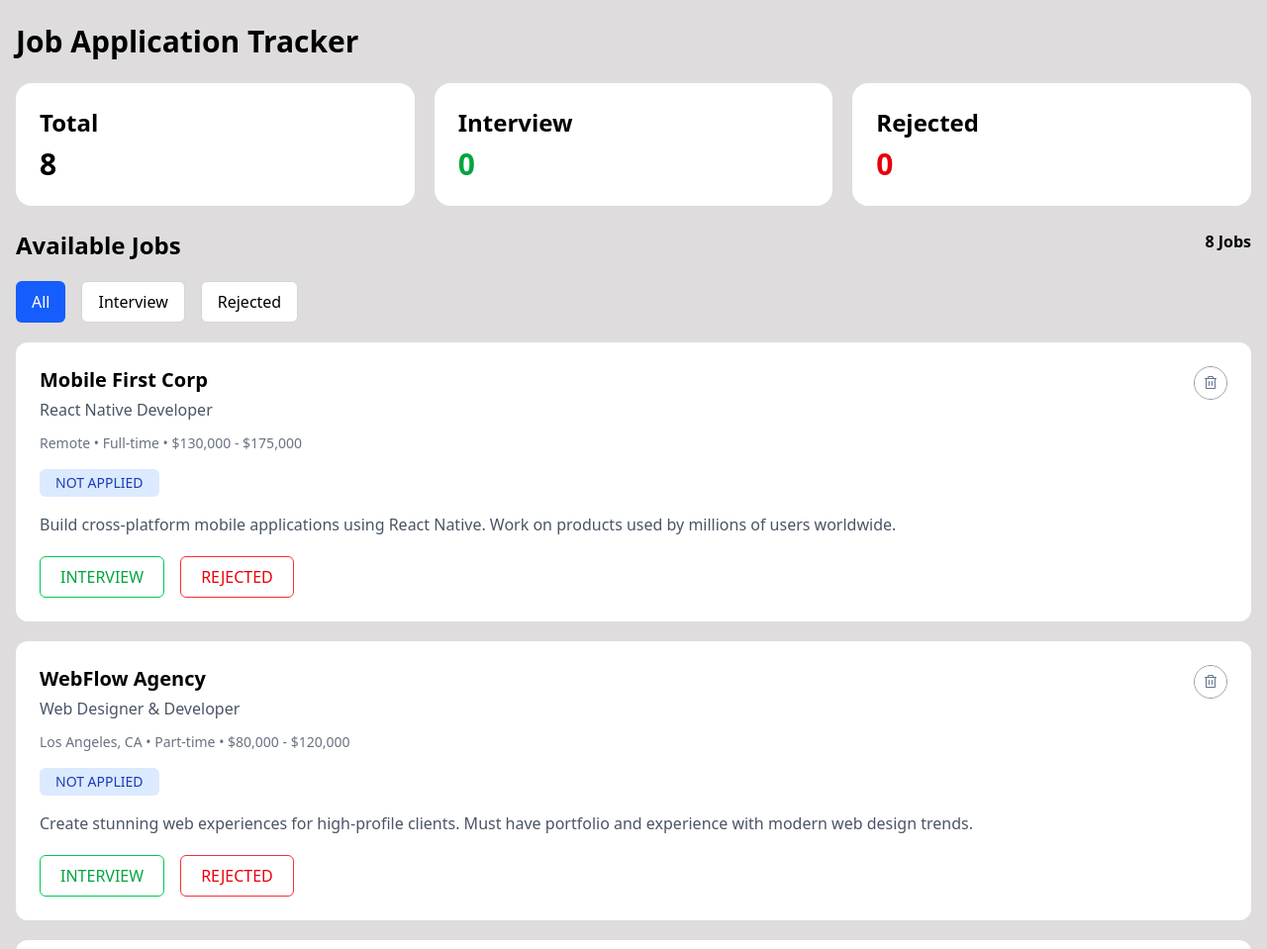
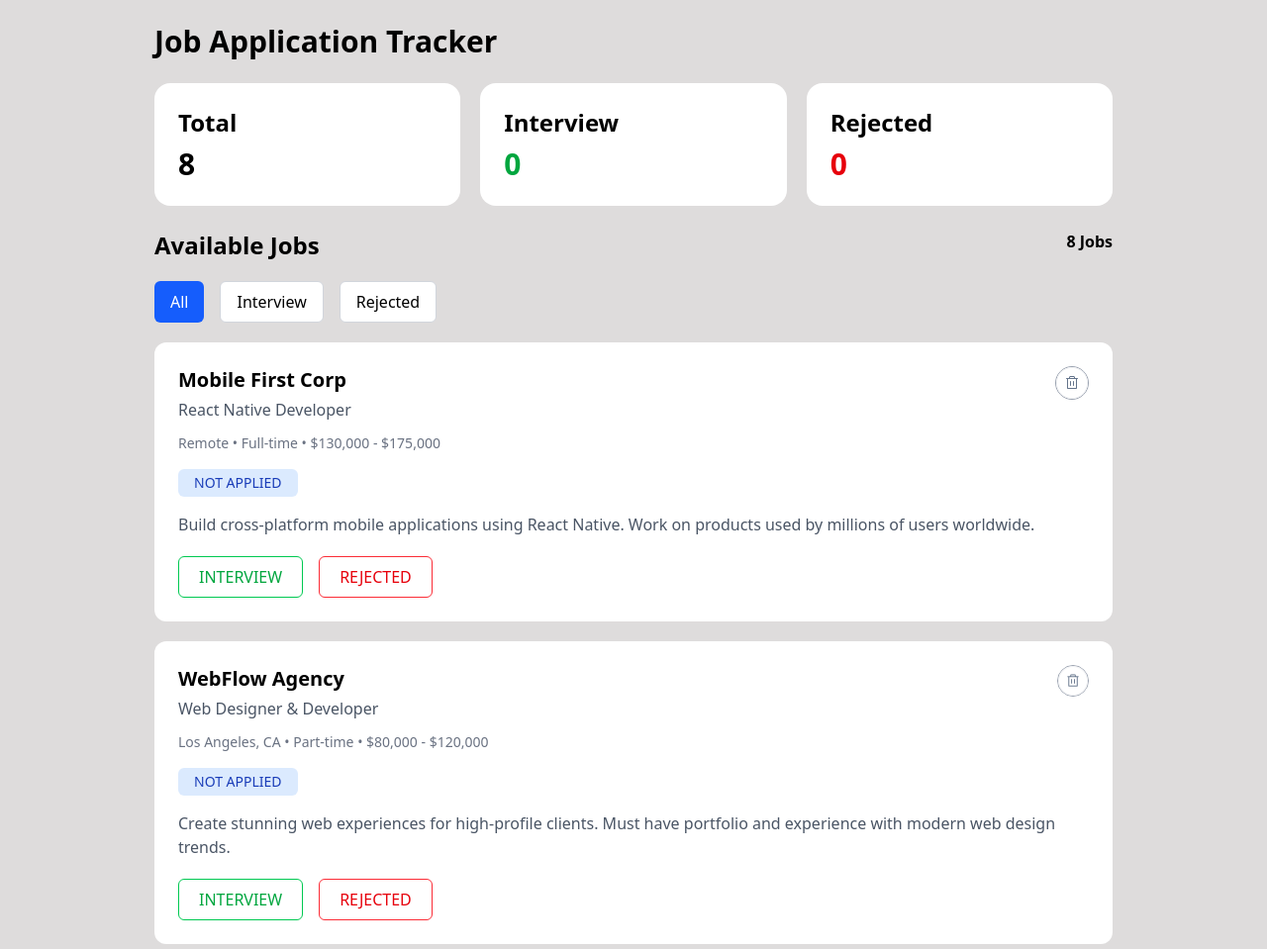
Before and after one commit to omarfaruq2806/Job-Tracker, a website: page index.html in a window 1280 px wide. Shown: the top 959 px of the page at 99% size. Drawn offline with Linux system fonts and the light colour scheme.

Commit message:
ready for submit & review

```diff
--- a/index.html
+++ b/index.html
@@ -6,30 +6,34 @@
     <link rel="stylesheet" href="src/output.css" />
   </head>
   <!-- ekhon abr kaj korbenh dekh -->
-  <body class="bg-[#dddbdbf4] ">
+  <body class="bg-[#dddbdbf4] max-w-[1000px] mx-auto">
+    <main class=" mx-auto px-4">
       <!-- header -->
-    <h1 class="px-4 font-bold text-2xl sm:text-3xl pt-6">
+      <h1 class="font-bold text-2xl sm:text-3xl pt-6">
         Job Application Tracker
       </h1>
-    <header class="px-4 flex sm:flex gap-5 pt-4 sm:pt-6">
+      <header class="flex sm:flex gap-5 pt-4 sm:pt-6">
         <div
           class="flex flex-col rounded-2xl p-4 sm:p-6 bg-white w-[95%] sm:w-full gap-1 sm:gap-2"
         >
           <p class="text-2xl font-semibold">Total</p>
           <h1 class="text-3xl font-bold" id="totalCount">0</h1>
         </div>
-      <div class="flex flex-col rounded-2xl p-4 sm:p-6 bg-white w-full gap-2">
+        <div
+          class="flex flex-col rounded-2xl p-4 sm:p-6 bg-white w-[95%] sm:w-full gap-1 sm:gap-2"
+        >
           <p class="text-2xl font-semibold">Interview</p>
           <h1 class="text-3xl font-bold text-green-600" id="interviewCount">
             0
           </h1>
         </div>
-      <div class="flex flex-col rounded-2xl p-4 sm:p-6 bg-white w-full gap-2">
+        <div
+          class="flex flex-col rounded-2xl p-4 sm:p-6 bg-white w-[95%] sm:w-full gap-1 sm:gap-2"
+        >
           <p class="text-2xl font-semibold">Rejected</p>
           <h1 class="text-3xl font-bold text-red-600" id="rejectCount">0</h1>
         </div>
       </header>
-    <main class=" mx-auto  px-4 ">
       <!-- tab switch -->
       <section class="pt-6 space-y-5">
         <div class="flex justify-between">
@@ -62,10 +66,10 @@
       </section>
 
       <!-- all jobs container  -->
-      <div id="jobsContainer">
+      <div id="jobsContainer" >
         <section id="allSection" class="allSection mt-5 space-y-5">
           <!-- card-1 -->
-          <div class="bg-white rounded-xl p-6 card">
+          <div class="bg-white rounded-xl p-6 card ">
             <div class="flex justify-between items-start">
               <div>
                 <h2 class="text-xl font-semibold text-black">
```
Also changed, not shown: src/output.css. Lines whose indentation alone changed are shown as unchanged.
